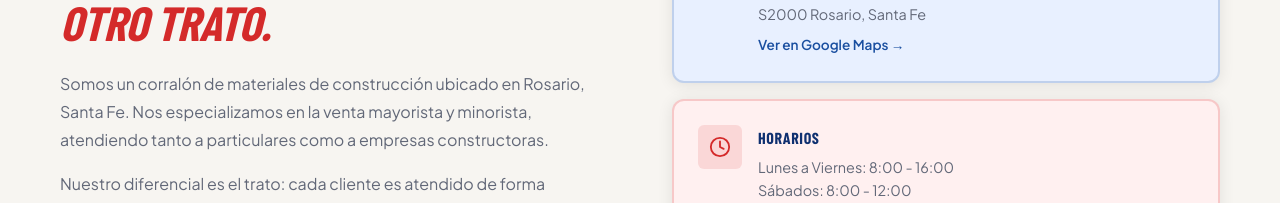
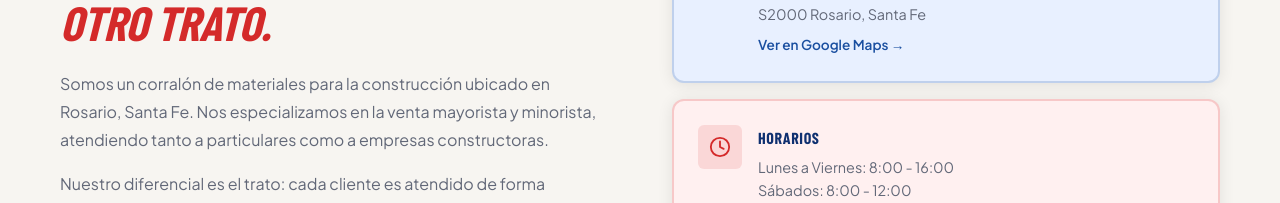
Before and after one commit to alvarodavicino9/Proyecto_hipermat, a React (Vite) app in the folder Frontend/: page /nosotros in a window 1280 px wide. Shown: the part 261-464 px from the top of the page. Built offline with nearby package versions, Linux system fonts and the light colour scheme; a web font is replaced by a local one.

Commit message:
About: materiales para la construccion

```diff
--- a/Frontend/src/components/sections/About.tsx
+++ b/Frontend/src/components/sections/About.tsx
@@ -34,7 +34,7 @@ export default function About() {
             <span className="about-tagline-text">OTRO TRATO.</span>
           </h2>
           <p className="about-desc">
-            Somos un corralón de materiales de construcción ubicado en Rosario,
+            Somos un corralón de materiales para la construcción ubicado en Rosario,
             Santa Fe. Nos especializamos en la venta mayorista y minorista, atendiendo tanto a
             particulares como a empresas constructoras.
           </p>
```
